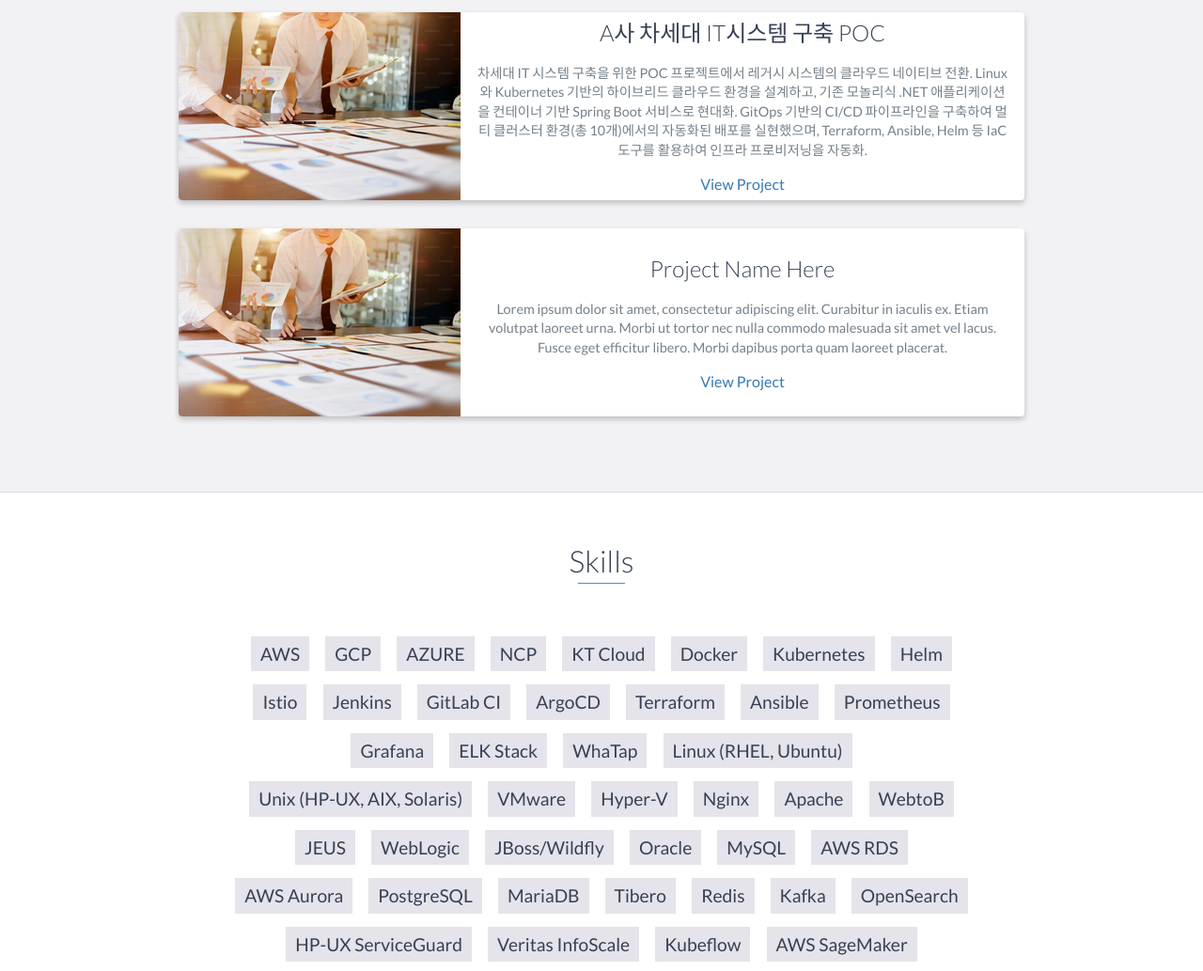
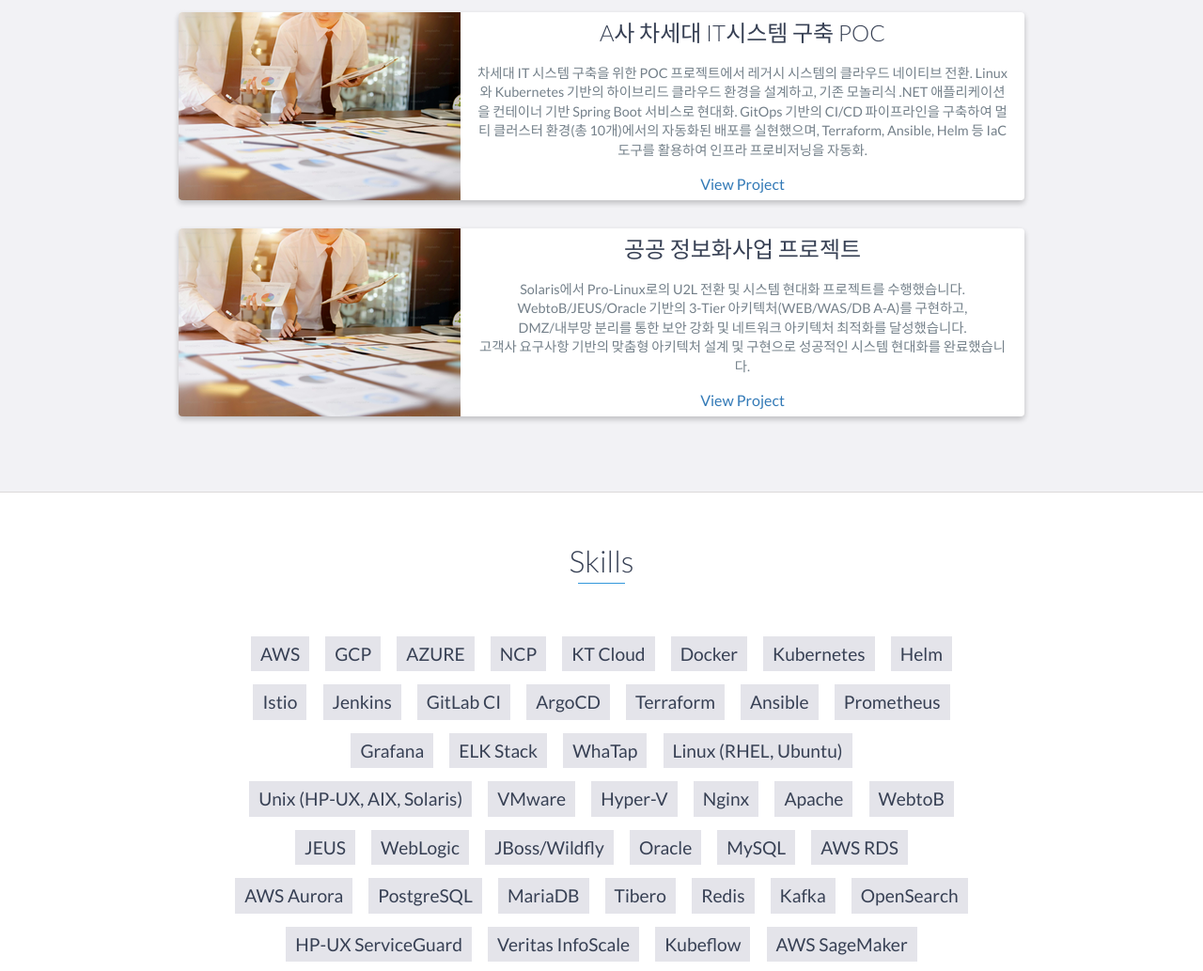
Before and after one commit to aja2k/pp, a website: page index.html in a window 1280 px wide. Shown: the part 1289-2322 px from the top of the page at 94% size. Drawn offline with nearby package versions, Linux system fonts and the light colour scheme.

Commit message:
pp commit

```diff
--- a/index.html
+++ b/index.html
@@ -113,11 +113,14 @@
                     </div>
                     <!-- End .project-image -->
                     <div class="project-info">
-                        <h3>Project Name Here</h3>
+                        <h3>공공 정보화사업 프로젝트</h3>
                         <p>
-                            Lorem ipsum dolor sit amet, consectetur adipiscing elit. Curabitur in iaculis ex. Etiam volutpat laoreet urna. Morbi ut tortor nec nulla commodo malesuada sit amet vel lacus. Fusce eget efficitur libero. Morbi dapibus porta quam laoreet placerat.
+                            Solaris에서 Pro-Linux로의 U2L 전환 및 시스템 현대화 프로젝트를 수행했습니다.<br>
+                            WebtoB/JEUS/Oracle 기반의 3-Tier 아키텍처(WEB/WAS/DB A-A)를 구현하고,<br>
+                            DMZ/내부망 분리를 통한 보안 강화 및 네트워크 아키텍처 최적화를 달성했습니다.<br>
+                            고객사 요구사항 기반의 맞춤형 아키텍처 설계 및 구현으로 성공적인 시스템 현대화를 완료했습니다.
                         </p>
-                        <a href="#">View Project</a>
+                        <a href="https://github.com/aja2k/pp/tree/main/projects/project-b">View Project</a>
                     </div>
                     <!-- End .project-info -->
                 </div>
```
Also changed, not shown: projects/project-a/README.md, projects/project-b/README.md (added).
